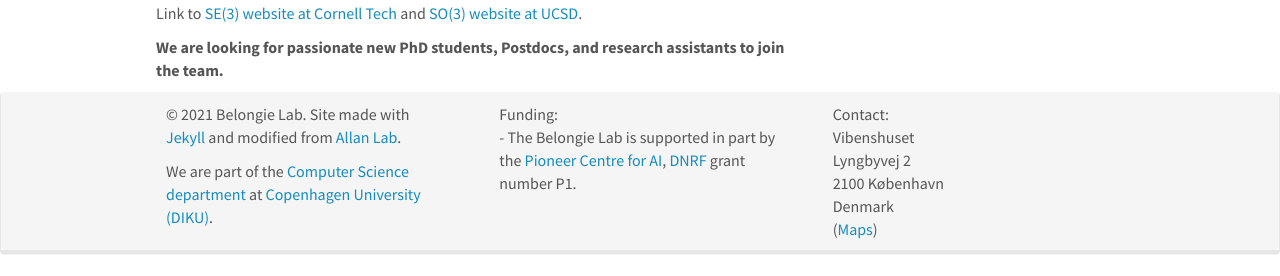
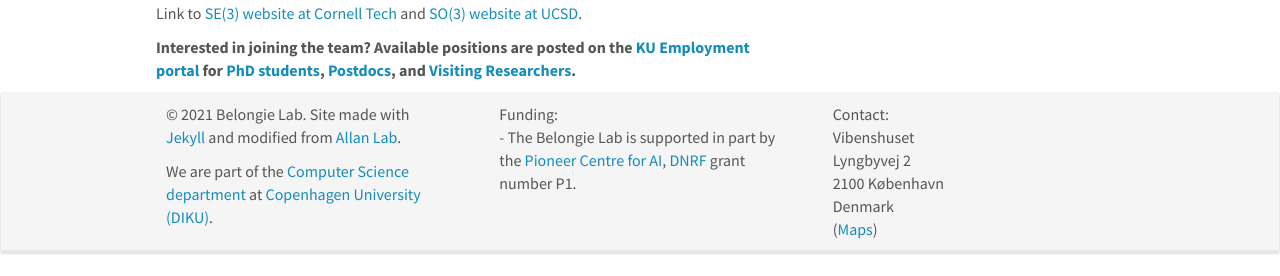
Before and after one commit to BelongieLab/belongielab.github.io, a Jekyll site: the page built from _pages/home.md, in a window 1280 px wide and 936 px high, cut to the strip 660-936 px from the top of the window. Built offline with Jekyll 4.4.1, drawn with Linux system fonts in a browser that asks for light colours; nearby versions of some CDN libraries; comment, search, counter and statistics services are not loaded.

Commit message:
updates to available position postings

```diff
--- a/_pages/home.md
+++ b/_pages/home.md
@@ -17,4 +17,4 @@
 
 Link to [SE(3) website at Cornell Tech](https://vision.cornell.edu/se3/) and [SO(3) website at UCSD](http://vision.ucsd.edu/).
 
-**We are  looking for passionate new PhD students, Postdocs, and research assistants to join the team.**
+**Interested in joining the team? Available positions are posted on the [KU Employment portal](https://employment.ku.dk) for [PhD students](https://employment.ku.dk/phd), [Postdocs](https://employment.ku.dk/faculty), and [Visiting Researchers](https://employment.ku.dk/staff).**
```
